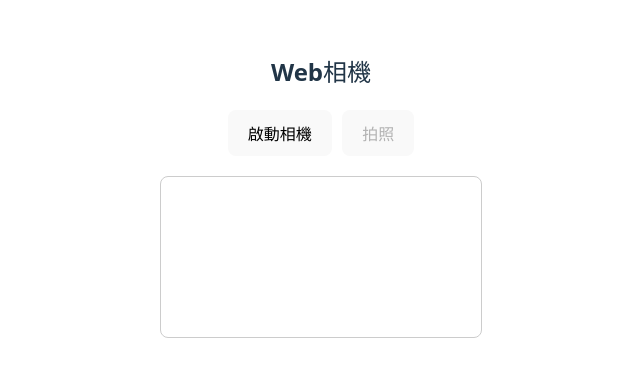
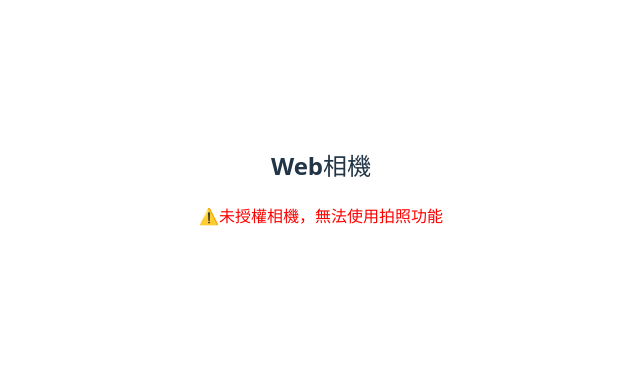
Before and after one commit to lucie0417/react-webview-test, a React (Vite) app: page /react-webview-test/camera in a window 1280 px wide. Shown: the part 214-590 px from the top of the page, without its empty margins (319-959 px from the left). Built offline with nearby package versions, Linux system fonts and the light colour scheme.

Commit message:
調整授權流程，APP授權 > message通知Web

```diff
--- a/src/pages/Camera.tsx
+++ b/src/pages/Camera.tsx
@@ -1,16 +1,41 @@
-import { useRef, useState } from "react";
+import { useEffect, useRef, useState } from "react";
 
 const Camera = () => {
+    const [hasPermission, setHasPermission] = useState<boolean | null>(null);
+    const [photoUrl, setPhotoUrl] = useState<string | null>(null);
+    const [isCameraOn, setIsCameraOn] = useState(false);
+    const [facingMode, setFacingMode] = useState<'user' | 'enviroment'>('enviroment');
+    const [error, setError] = useState<string | null>(null);
     const videoRef = useRef<HTMLVideoElement>(null);
     const canvasRef = useRef<HTMLCanvasElement>(null);
-    const [photoUrl, setPhotoUrl] = useState<string | null>(null);
-    const [isCameraOn, setIsCameraOn] = useState(false);
-    const [error, setError] = useState<string | null>(null);
+
+    useEffect(() => {
+        const handleMessage = (e: MessageEvent) => {
+            try {
+                const data = JSON.parse(e.data);
+                alert(`收到訊息 ${JSON.stringify(data)}`);
+
+                if (data.action === 'CAMERA_PERMISSION') {
+                    setHasPermission(data.granted);
+                }
+            } catch (error) {
+                console.error(`Message 解析錯誤`, error);
+            }
+        }
+
+        window.addEventListener('message', handleMessage);
+        document.addEventListener('message', handleMessage as EventListener);
+        return () => {
+            window.removeEventListener('message', handleMessage);
+            document.removeEventListener('message', handleMessage as EventListener);
+        }
+    }, []);
+
 
     const startCamera = async () => {
         try {
             const stream = await navigator.mediaDevices.getUserMedia({
-                video: { facingMode: 'environment' }, // user前鏡頭、environment後鏡頭
+                video: { facingMode }, // user前鏡頭、environment後鏡頭
                 audio: false,
             });
 
@@ -75,6 +100,13 @@ const Camera = () => {
         <div style={{ textAlign: 'center', padding: '20px' }}>
             <h2>Web相機</h2>
 
+            {!hasPermission && (
+                <p style={{ color: 'red' }}>⚠️未授權相機，無法使用拍照功能</p>
+            )}
+
+
+            {hasPermission && (
+                <>
                     <div style={{ marginBottom: '20px' }}>
                         <button onClick={toggleCamera} style={{ marginRight: '10px' }}>
                             {isCameraOn ? '關閉相機' : '啟動相機'}
@@ -103,6 +135,8 @@ const Camera = () => {
                             </div>
                         )}
                     </div>
+                </>
+            )}
 
             {/* 隱藏 canvas */}
             <canvas ref={canvasRef} style={{ display: 'none' }} />
@@ -116,8 +150,7 @@ const Camera = () => {
                 </div>
             )}
         </div>
-    );
-
+    )
 }
 
 export default Camera;
```
Lines whose indentation alone changed are shown as unchanged.
